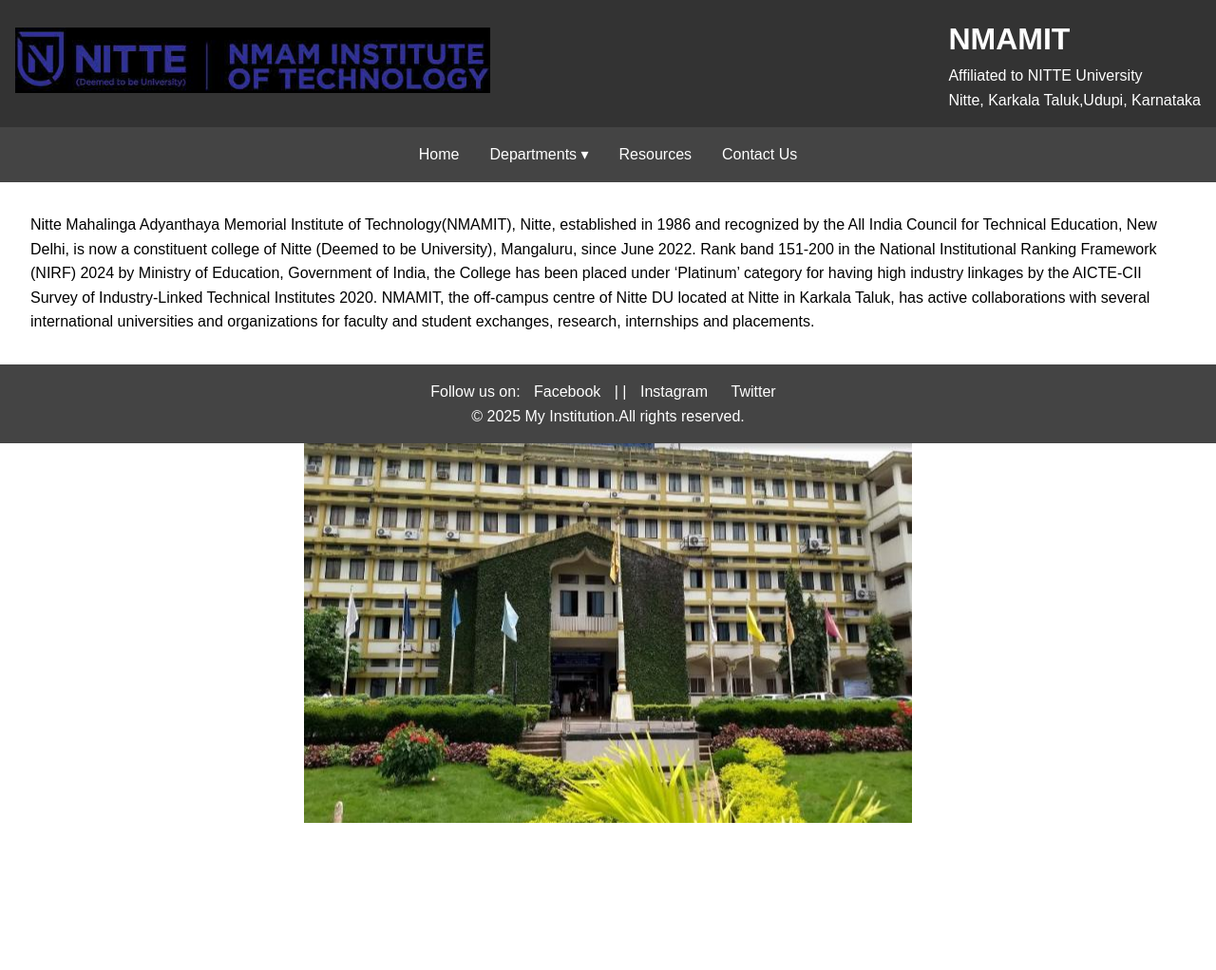
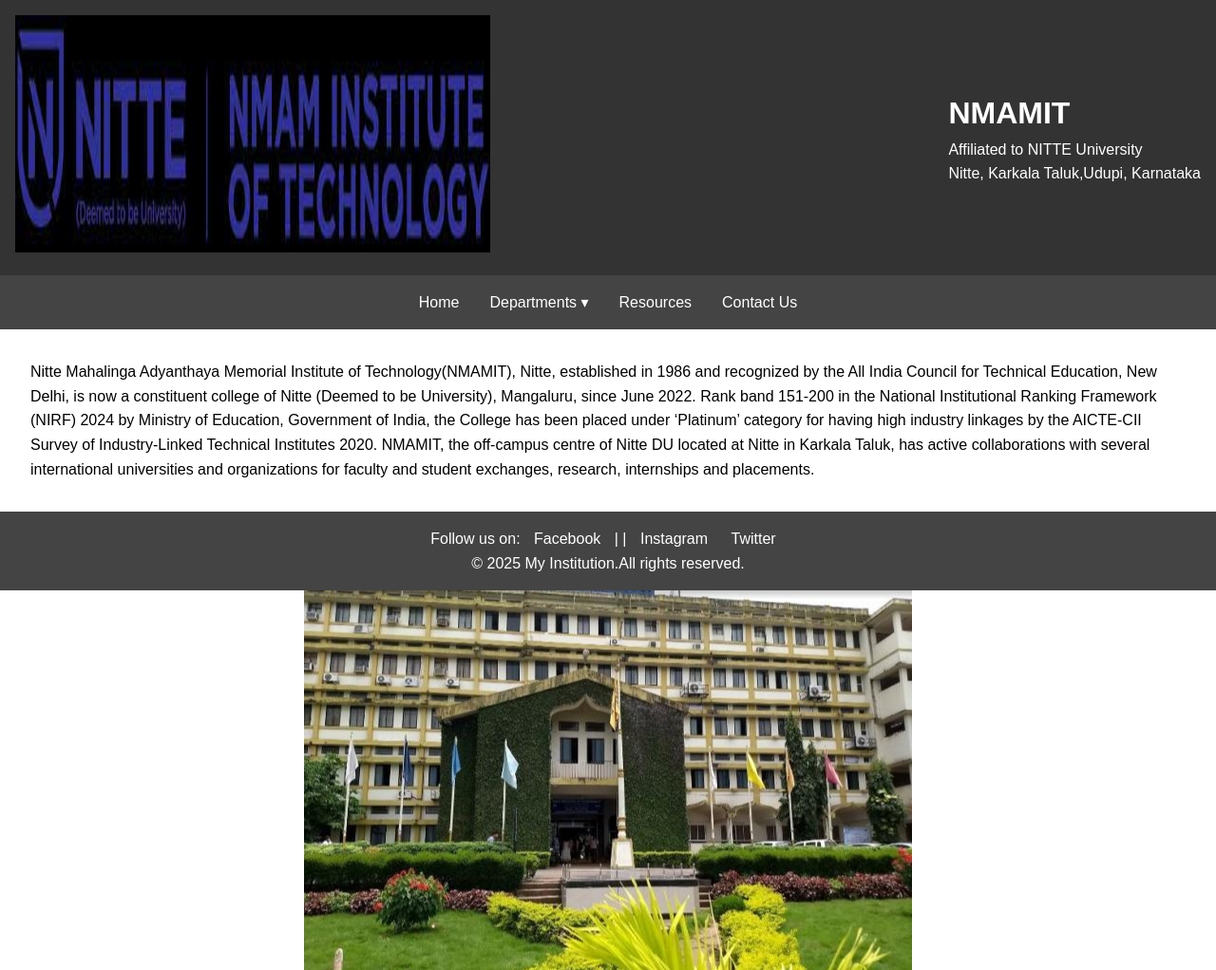
Before and after one commit to Ramblingcodger/College-Webpage, a plain HTML site: page index.html in a window 1280 px wide. Shown: the whole page at 95% size. Before the commit the page ends 867 px from the top, so only its background shows below. Drawn offline with Linux system fonts and the light colour scheme.

Commit message:
Update style.css

```diff
--- a/style.css
+++ b/style.css
@@ -19,7 +19,7 @@ justify-content: space-between;
 
 .logo img {
 max-width: 800px;
-height: 250;
+height: 250px;
 }
 
 .header-content {
```
